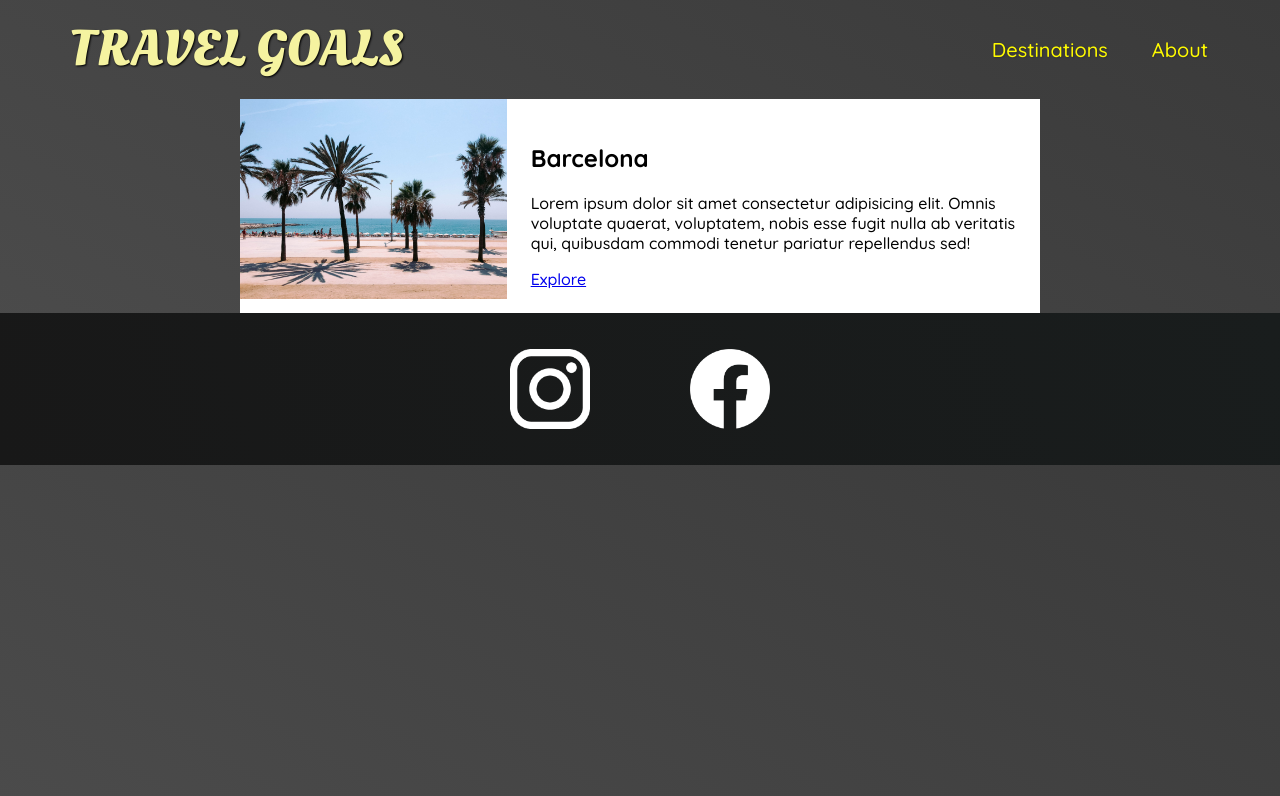
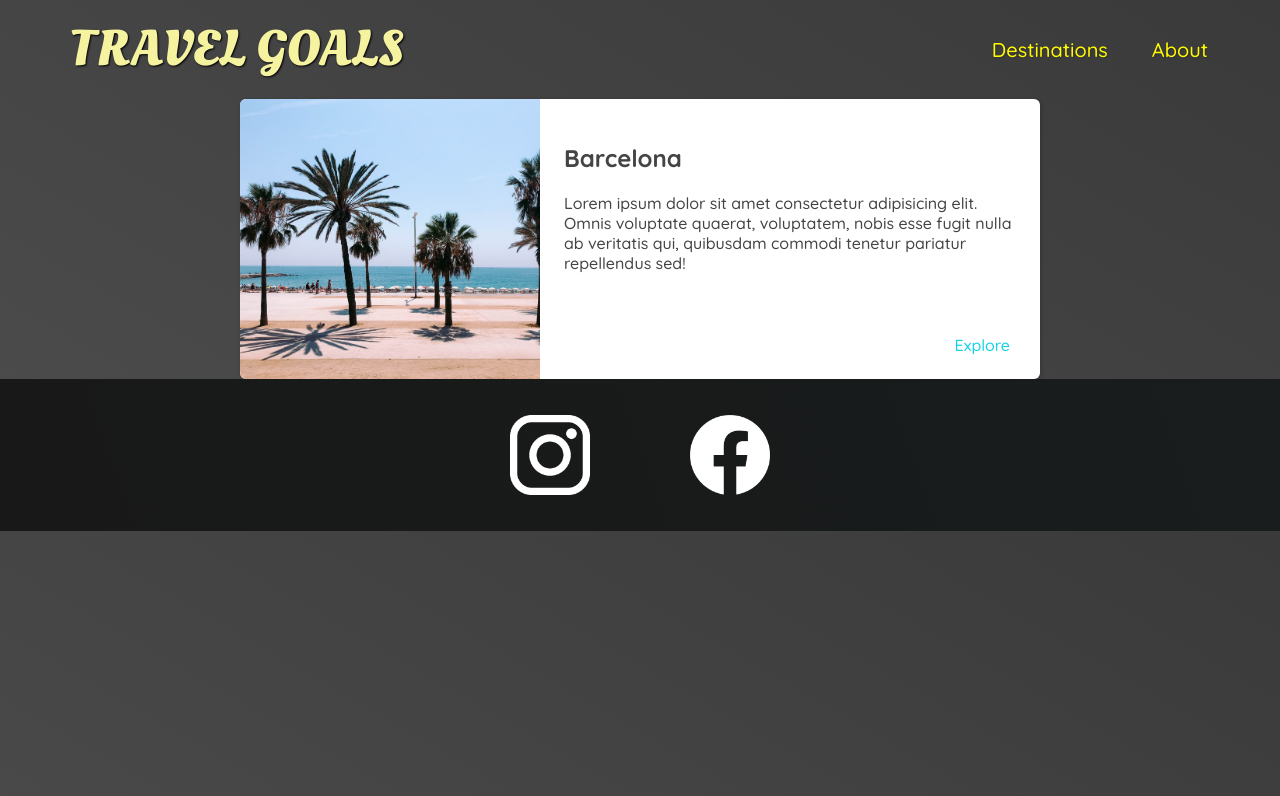
Before and after one commit to triffalin/travelgoals, a plain HTML site: page places.html in a window 1280 px wide. Drawn offline with Linux system fonts and the light colour scheme.

Commit message:
used the overflow prop and styled the content of card

```diff
--- a/places.css
+++ b/places.css
@@ -1,5 +1,6 @@
 body {
 	background: linear-gradient(30deg, rgb(77, 77, 77), rgb(58, 58, 58));
+	color: rgb(68, 68, 68);
 }
 
 header {
@@ -14,13 +15,43 @@ main ul {
 main li {
 	display: flex;
 	background-color: white;
+	box-shadow: 1px 1px 4px rgba(0, 0, 0, 0.2);
+	border-radius: 6px;
+	-webkit-border-radius: 6px;
+	-moz-border-radius: 6px;
+	-ms-border-radius: 6px;
+	-o-border-radius: 6px;
+	overflow: hidden;
 }
 
 main li img {
 	width: 300px;
-	height: 200px;
+	height: 280px;
+	object-fit: cover;
 }
 
 .item-content {
 	padding: 24px;
+	display: flex;
+	flex-direction: column;
+	justify-content: space-between;
 }
+
+.actions {
+	text-align: right;
+}
+
+.actions a {
+	text-decoration: none;
+	padding: 6px;
+	color: rgb(22, 211, 228);
+	border-radius: 5px;
+	-webkit-border-radius: 5px;
+	-moz-border-radius: 5px;
+	-ms-border-radius: 5px;
+	-o-border-radius: 5px;
+}
+
+.actions a:hover {
+	background-color: rgb(235, 253, 255);
+}
--- a/places.html
+++ b/places.html
@@ -29,11 +29,14 @@
             <li>
                 <img src="./images/places/barcelona.jpg" alt="City of Barcelona">
                 <div class="item-content">
-                    <h2>Barcelona</h2>
-                    <p>
-                        Lorem ipsum dolor sit amet consectetur adipisicing elit. Omnis voluptate quaerat, voluptatem,
-                        nobis esse fugit nulla ab veritatis qui, quibusdam commodi tenetur pariatur repellendus sed!
-                    </p>
+                    <div>
+                        <h2>Barcelona</h2>
+                        <p>
+                            Lorem ipsum dolor sit amet consectetur adipisicing elit. Omnis voluptate quaerat,
+                            voluptatem,
+                            nobis esse fugit nulla ab veritatis qui, quibusdam commodi tenetur pariatur repellendus sed!
+                        </p>
+                    </div>
                     <div class="actions">
                         <a href="https://en.wikipedia.org/wiki/Barcelona">Explore</a>
                     </div>
```
